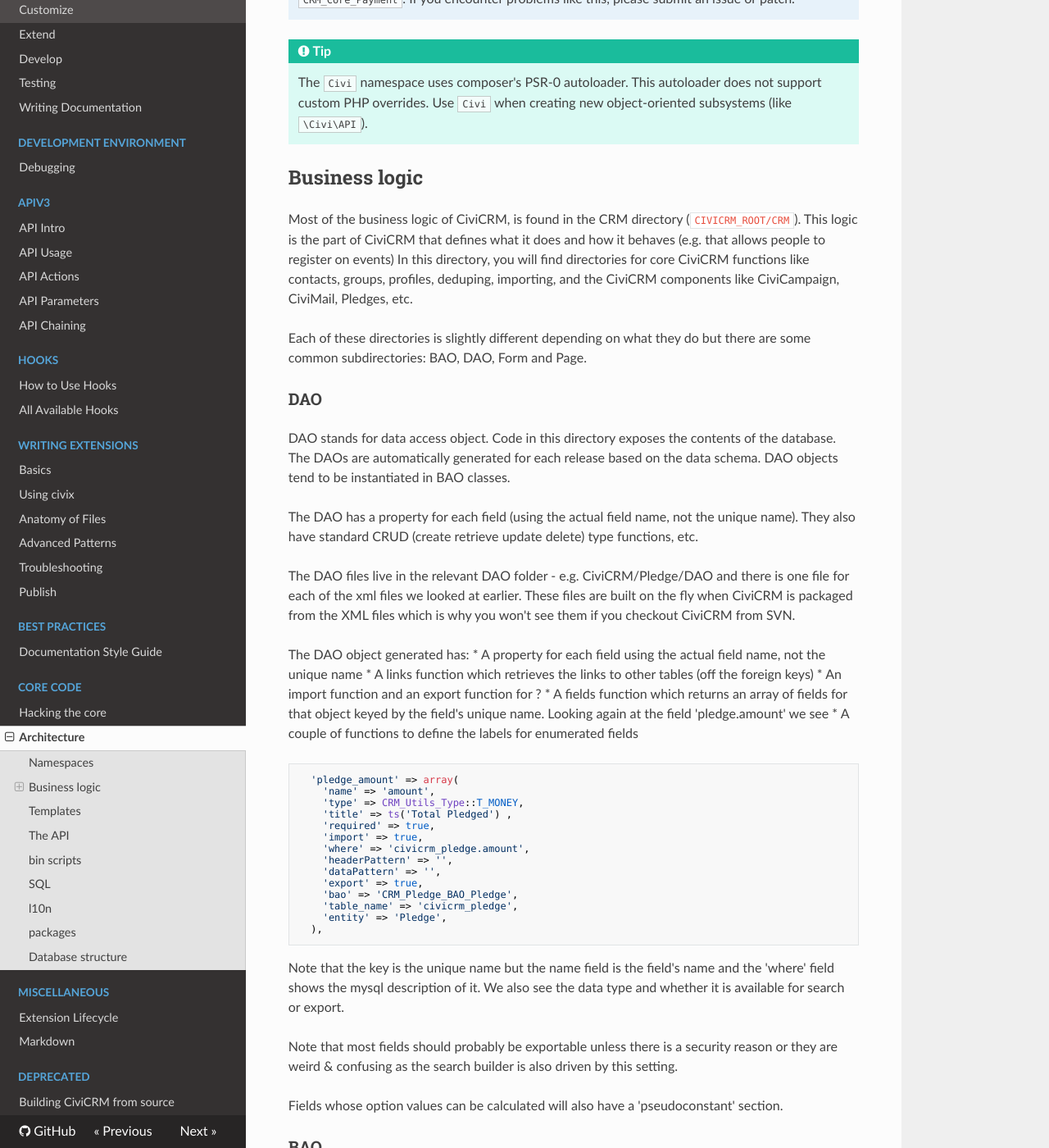
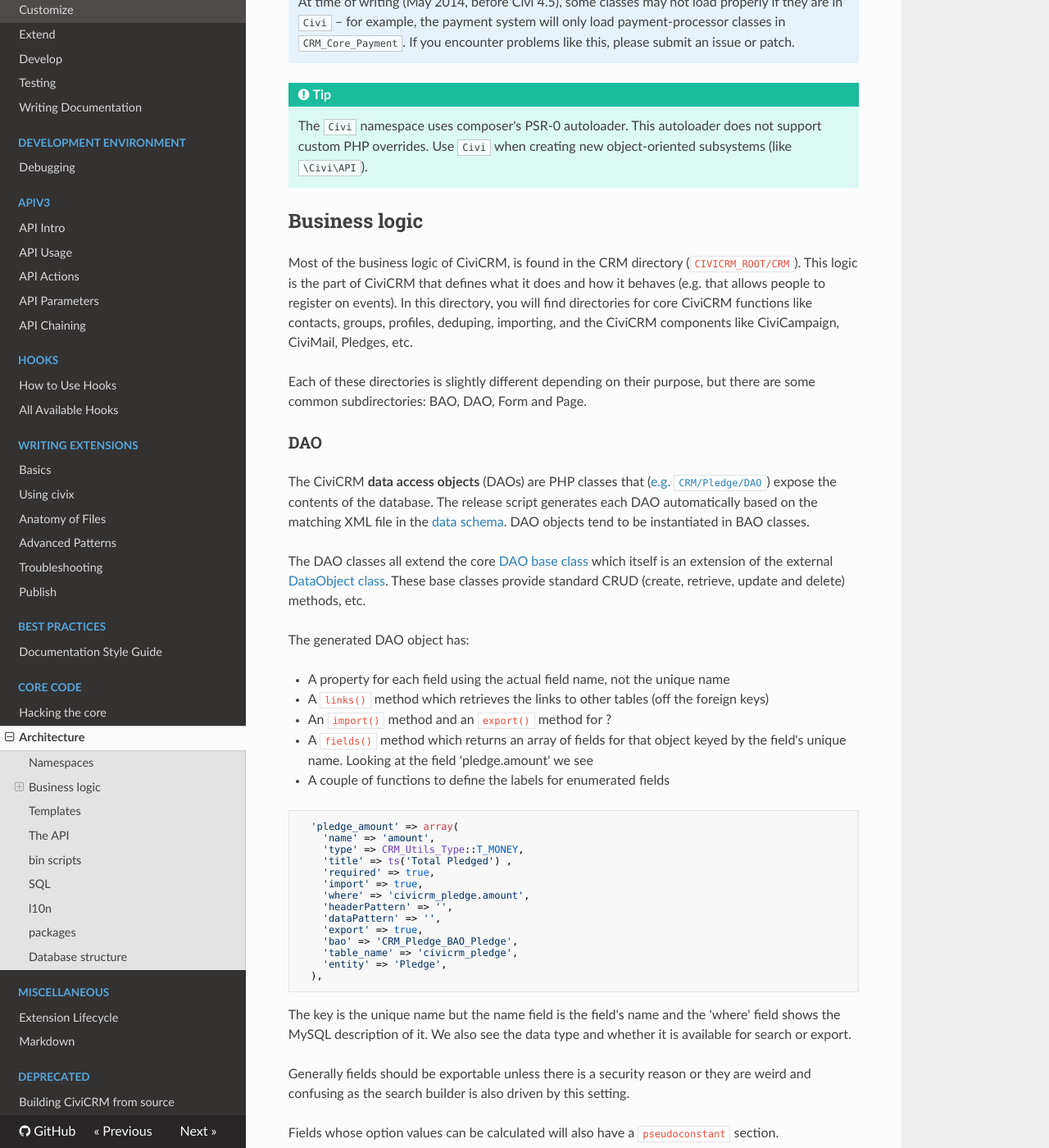
Before and after one commit to civicrm/civicrm-dev-docs, an MkDocs documentation site: the page built from docs/core/architecture.md, in a window 1280 px wide and 1400 px high, scrolled down 807 px. Shown: the whole window at 82% size. Built offline with MkDocs 1.6.1, drawn with Linux system fonts in a browser that asks for light colours; nearby versions of some CDN libraries; old or Windows-style settings are respelled for this version of MkDocs; some of the changed text lies outside the part shown.

Commit message:
expand, tighten and link

````diff
--- a/docs/core/architecture.md
+++ b/docs/core/architecture.md
@@ -38,36 +40,38 @@
     Use `Civi` when creating new object-oriented subsystems (like `\Civi\API`).
 
 ## Business logic
+
 Most of the business logic of CiviCRM, is found in the CRM directory (`CIVICRM_ROOT/CRM`).
 This logic is the part of CiviCRM that
 defines what it does and how it behaves
-(e.g. that allows people to register on events)
+(e.g. that allows people to register on events).
 In this directory, you will find directories for core CiviCRM functions like
 contacts, groups, profiles, deduping, importing, and the CiviCRM components
 like CiviCampaign, CiviMail, Pledges, etc.
 
-Each of these directories is slightly different depending on what they do but
+Each of these directories is slightly different depending on their purpose, but
 there are some common subdirectories: BAO, DAO, Form and Page.
 
 ### DAO
-DAO stands for data access object.  Code in this directory exposes the contents
-of the database.  The DAOs are automatically generated for each release based
-on the data schema.  DAO objects tend to be instantiated in BAO classes.
+The CiviCRM **data access objects** (DAOs) are PHP classes that
+([e.g. `CRM/Pledge/DAO`](https://github.com/civicrm/civicrm-core/tree/master/CRM/Pledge/DAO))
+expose the contents
+of the database.  The release script generates each DAO automatically based
+on the matching XML file in the [data schema](#database-structure).  DAO objects tend to be instantiated in BAO classes.
 
-The DAO has a property for each field (using the actual field name, not the
-unique name).  They also have standard CRUD (create retrieve update delete) type
-functions, etc. <!--fixme why the etc? what else?? -->
+The DAO classes all extend the core
+[DAO base class](https://github.com/civicrm/civicrm-core/blob/master/CRM/Core/DAO.php)
+which itself is an extension of the external
+[DataObject class](https://github.com/civicrm/civicrm-packages/blob/master/DB/DataObject.php).
+These base classes provide standard CRUD (create, retrieve, update and delete)
+methods, etc. <!--fixme why the etc? what else?? -->
 
-The DAO files live in the relevant DAO folder - e.g. CiviCRM/Pledge/DAO and
-there is one file for each of the xml files we looked at earlier. These files
-are built on the fly when CiviCRM is packaged from the XML files which is why
-you won't see them if you checkout CiviCRM from SVN.
+The generated DAO object has:
 
-The DAO object generated has:
 * A property for each field using the actual field name, not the unique name
-* A links function which retrieves the links to other tables (off the foreign keys)
-* An import function and an export function for ?
-* A fields function which returns an array of fields for that object keyed by the field's unique name. Looking again at the field 'pledge.amount' we see
+* A `links()` method which retrieves the links to other tables (off the foreign keys)
+* An `import()` method and an `export()` method for ?
+* A `fields()` method which returns an array of fields for that object keyed by the field's unique name. Looking at the field 'pledge.amount' we see
 * A couple of functions to define the labels for enumerated fields
 
 ```php
@@ -87,11 +91,11 @@
   ),
 ```
 
-Note that the key is the unique name but the name field is the field's name and the 'where' field shows the mysql description of it. We also see the data type and whether it is available for search or export.
+The key is the unique name but the name field is the field's name and the 'where' field shows the MySQL description of it. We also see the data type and whether it is available for search or export.
 
-Note that most fields should probably be exportable unless there is a security reason or they are weird & confusing as the search builder is also driven by this setting.
+Generally fields should be exportable unless there is a security reason or they are weird and confusing as the search builder is also driven by this setting.
 
-Fields whose option values can be calculated will also have a 'pseudoconstant' section.
+Fields whose option values can be calculated will also have a `pseudoconstant` section.
 
 ### BAO
 BAO stands for business access object
@@ -108,9 +112,6 @@
     subsidiary functions such as creating activities & populating custom fields.
     The APIs call 'Create' which then calls 'Add' as well as other associated
     functions.
-
-
-
 
 ### Form
 In general each form page in CiviCRM maps to a file in one of
@@ -168,7 +169,7 @@
 ## SQL
 The SQL directory is automatically generated as part of a release.  It contains
 useful files like the SQL to create the database and insert demo data. Most
-developers won't need to edit files in this directory.
+developers will not need to edit files in this directory.
 
 ## l10n
 This directory contains lots of automatically generated localisation files.
@@ -183,31 +184,49 @@
 ## Database structure
 
 The database structure is defined in a series of XML files
-[for example](https://github.com/civicrm/civicrm-core/blob/master/xml/schema/SMS/History.xml).
+([example](https://github.com/civicrm/civicrm-core/blob/master/xml/schema/SMS/History.xml)).
 These files are
 not packaged in the releases but are available in the Github repository. They
-are located in Civicrm/xml/Schema. All the folders within this directory also
-have folders in the main CRM folder which contain a DAO folder and generally a
-BAO folder too.
+are located in
+[`/xml/schema`](https://github.com/civicrm/civicrm-core/blob/master/xml/schema).
+All the folders within the schema directory also
+have matching folders in the main
+[`/CRM`](https://github.com/civicrm/civicrm-core/blob/master/CRM).
+folder which contain the DAOs and BAOs.
 
 !!! Info
-    The XML files describe the database and are used to
-    build both the DAO files and the database generation SQL by the
-    [`GenCode` script](https://github.com/civicrm/civicrm-core/blob/master/xml/GenCode.php) and
-    [`CRM_Core_CodeGen_Main` class](https://github.com/civicrm/civicrm-core/blob/master/CRM/Core/CodeGen/Main.php).
+    A [`GenCode` script](https://github.com/civicrm/civicrm-core/blob/master/xml/GenCode.php) (which calls the
+    [`CRM_Core_CodeGen_Main` class](https://github.com/civicrm/civicrm-core/blob/master/CRM/Core/CodeGen/Main.php))
+    performs the magic of translating the XML files to
+    the DAO PHP classes and the database table creation SQL scripts
+    `civicrm.mysql` and `civicrm_data.mysql` in the
+    [`/sql`](https://github.com/civicrm/civicrm-core/blob/master/sql) folder.
 
 
-Looking in `CiviCRM/xml/Schema/Pledge` we see 4 files:
+Looking in [`/xml/schema/Pledge`](https://github.com/civicrm/civicrm-core/blob/master/xml/schema/Pledge)
+    as an example we see 4 files:
 
-- files.xml
-- Pledge.xml
-- PledgePayment.xml
-- PledgeBlock.xml
+- `files.xml`
+- `Pledge.xml`
+- `PledgePayment.xml`
+- `PledgeBlock.xml`
 
-The files.xml is just a list of the other files. Each of the others represents a
-table in the Database, defining both table-leve and field-level metadata.
+The `files.xml` is just a list of the other files. Each of the other files describes a
+table in the database, defining both table-leve and field-level metadata
+including foreign keys and indexes:
 
-The XML describes fields, foreign keys and indexes, an example of a field definition is:
+```
+<table>
+  <base>CRM/SMS</base>
+  <class>History</class>
+  <name>civicrm_sms_history</name>
+  <comment>SMS History can be linked to any object in the application.</comment>
+  <add>1.4</add>
+  <drop>2.0</drop>
+  ... etc
+```
+
+An example of a field definition is:
 
 ```
   <field>
@@ -227,7 +246,7 @@
 
 We can see that the above 'pledge_amount' field was added in CiviCRM v2.1.
 
-Occassionally tables are dropped from the core schema so will not have associated DAOs
-(for example the
+Occassionally tables are dropped from the core schema so will not have associated DAOs.
+For example, the
 [SMS history](https://github.com/totten/civicrm-core/blob/master/xml/schema/SMS/History.xml)
 table was dropped in version 2.0, as indicated by a `<drop>2.0</drop>` field.
````
Also changed, not shown: other parts of docs/core/architecture.md (+5 -3 lines).
